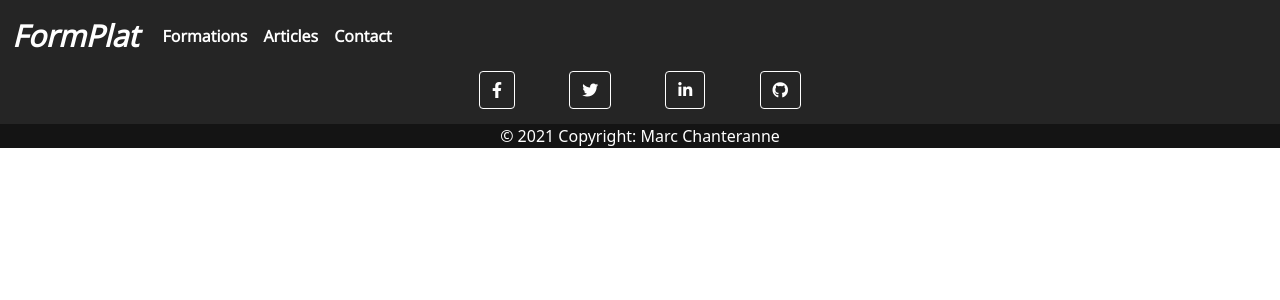
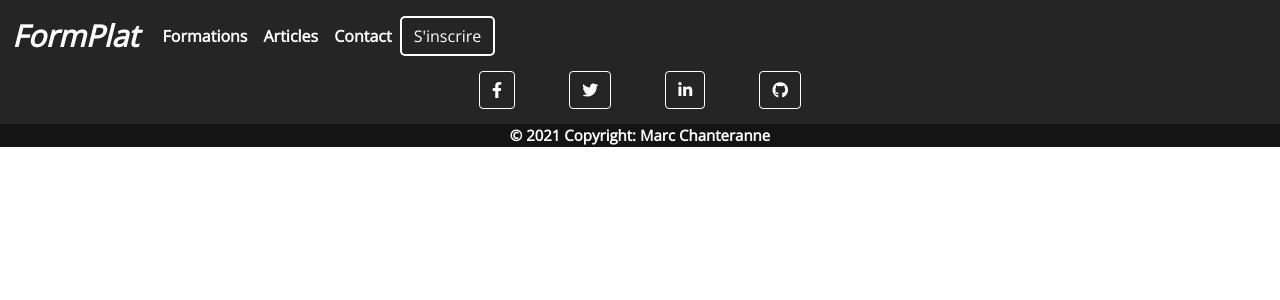
Before and after one commit to Marc-CHANTERANNE/plateformeFormation, a Symfony app: template templates/article/index.html.twig in a window 1280 px wide. Shown: the top 300 px of the page. Run offline with Twig, Linux system fonts and the light colour scheme; the template is opened without the code that fills it, so the values that code supplies are empty; some libraries are stand-ins or nearby versions.

Commit message:
Modification du footer et du nav

```diff
--- a/public/css/style.css
+++ b/public/css/style.css
@@ -1,4 +1,8 @@
 @import url('https://fonts.googleapis.com/css2?family=Open+Sans&display=swap');
+
+body{
+    font-family: 'Open Sans', sans-serif;
+}
 
 .container{
     text-align: center;
@@ -14,7 +18,6 @@ nav{
 
 nav a{
     color: white !important;
-    font-family: 'Open Sans', sans-serif;
     font-weight: bold;
 }
 
@@ -32,6 +35,20 @@ nav button{
     opacity: 60%;
     transition-duration: 0.5s;
     transition-property: opacity;
+}
+
+.navbar-nav li:last-of-type>a{
+    border: white solid 2px;
+    border-radius: 5px;
+    font-weight: normal;
+}
+
+.navbar-nav li:last-of-type>a:hover{
+    background-color: white;
+    color: rgb(37, 37, 37) !important;
+    opacity: 100%;
+    transition-duration: 0.5s, 0.5s;
+    transition-property: background-color, color;
 }
 
 nav i{
@@ -64,6 +81,8 @@ footer>section a:hover{
 
 footer>div{
     background-color: rgb(20, 20, 20);
+    font-weight: bold;
+    font-size: 15px;
 }
 
 /*************** ACCUEIL ******************/
--- a/src/Controller/SecurityController.php
+++ b/src/Controller/SecurityController.php
@@ -10,7 +10,7 @@ use Symfony\Component\Security\Http\Authentication\AuthenticationUtils;
 class SecurityController extends AbstractController
 {
     /**
-     * @Route("/login", name="app_login")
+     * @Route("/login", name="login")
      */
     public function login(AuthenticationUtils $authenticationUtils): Response
     {
--- a/templates/footer.html.twig
+++ b/templates/footer.html.twig
@@ -1,16 +1,16 @@
 <footer>
 
     <section>
-        <a class="btn" href="#!" role="button">
+        <a class="btn" href="https://www.facebook.com/marc.chanteranne.9" target="_blank" role="button">
             <i class="fab fa-facebook-f"></i>
         </a>
-        <a class="btn" href="#!" role="button">
+        <a class="btn" href="https://twitter.com/wow_marc" target="_blank" role="button">
             <i class="fab fa-twitter"></i>
         </a>
-        <a class="btn" href="#!" role="button">
+        <a class="btn" href="https://www.linkedin.com/in/marc-chanteranne-052385188/" target="_blank" role="button">
             <i class="fab fa-linkedin-in"></i>
         </a>
-        <a class="btn" href="#!" role="button">
+        <a class="btn" href="https://github.com/Marc-CHANTERANNE" target="_blank" role="button">
             <i class="fab fa-github"></i>
         </a>
     </section>
--- a/templates/nav.html.twig
+++ b/templates/nav.html.twig
@@ -17,6 +17,9 @@
                 <li class="nav-item">
                     <a class="nav-link" href="{{ path('contact') }}">Contact</a>
                 </li>
+                <li>
+                    <a class="btn" href="{{ path('inscription') }}">S'inscrire</a>
+                </li>
             </ul>
         </div>
     </div>
--- a/templates/registration/register.html.twig
+++ b/templates/registration/register.html.twig
@@ -22,7 +22,7 @@
                 label: 'Mot de passe'
             }) }}
             {{ form_row(registrationForm.agreeTerms) }}
-
+            <p>Déjà inscrit ? <a href="{{ path('login') }}">Connectez-vous !</a></p>
             <button type="submit" class="btn btn-primary">S'inscrire</button>
         {{ form_end(registrationForm) }}
     </div>
```
